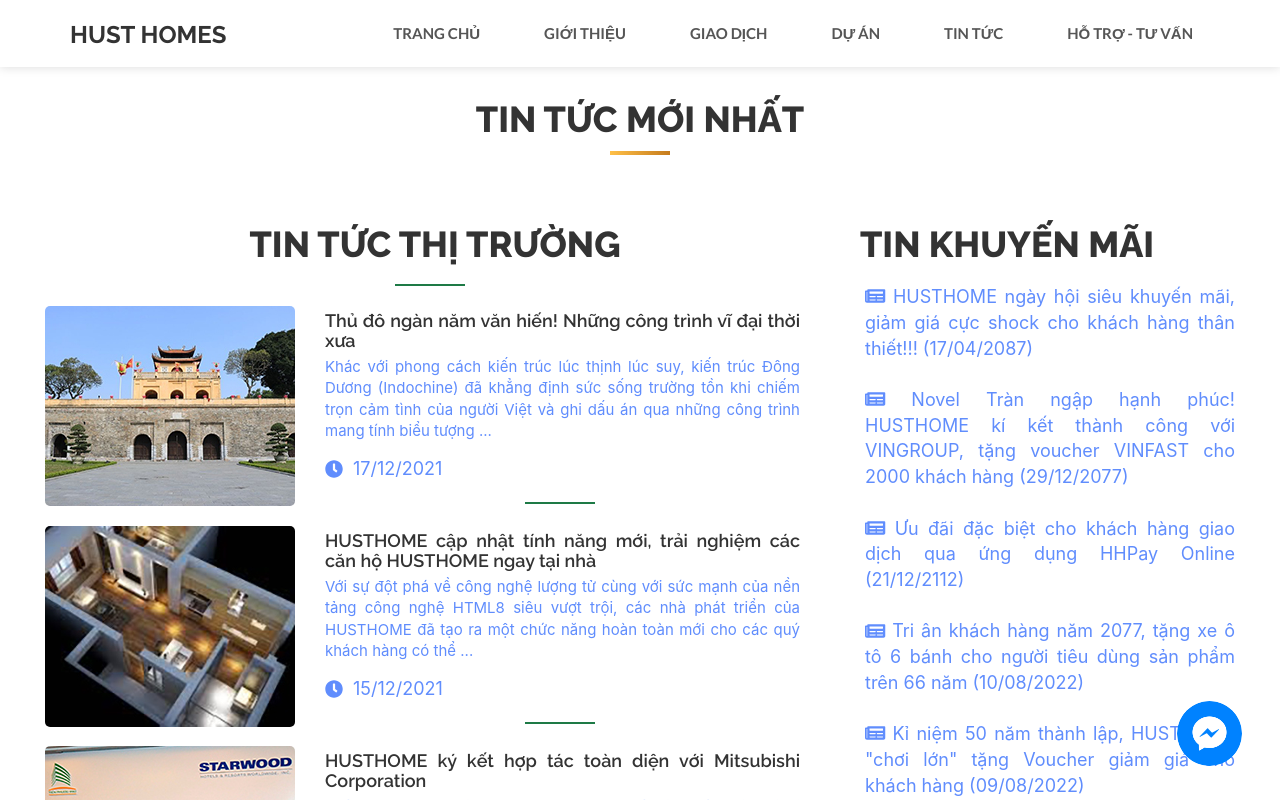
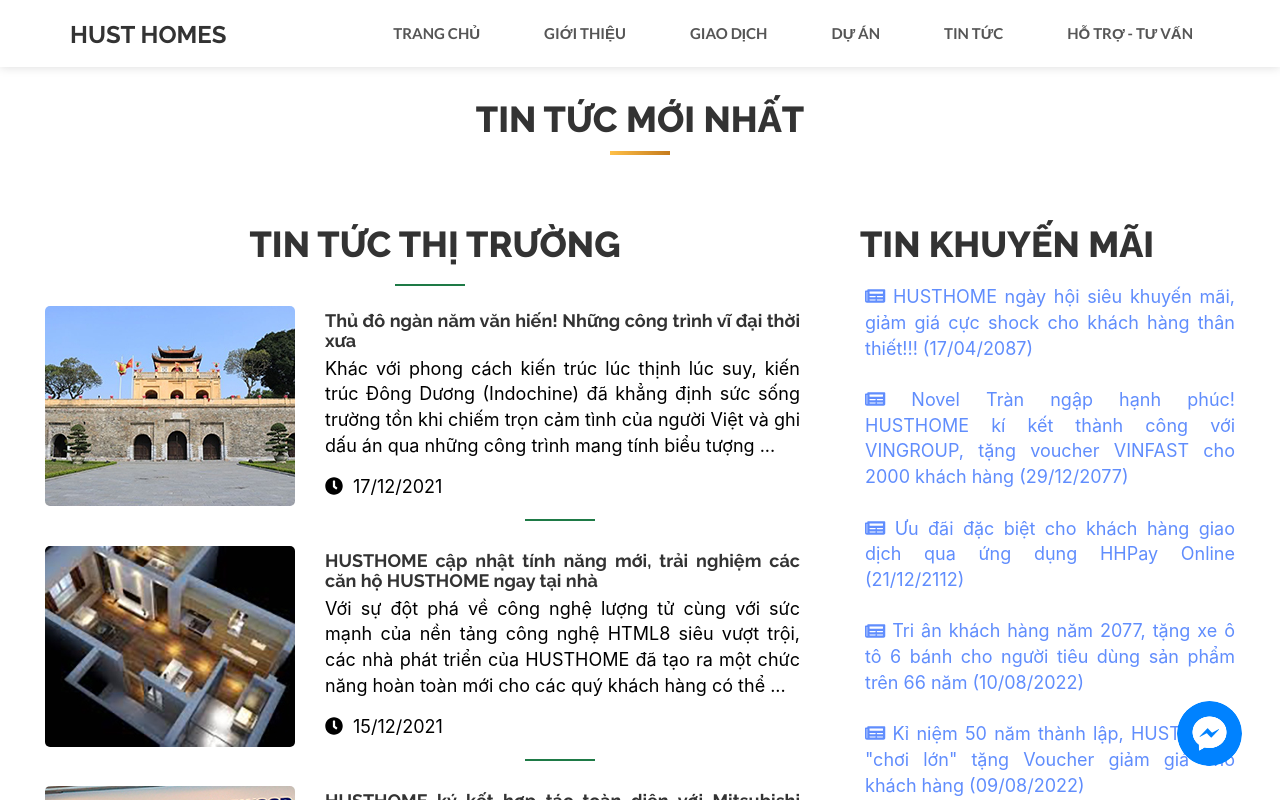
Before and after one commit to dzungchaos/BTL-TTNM, a React (Create React App) app: page /news in a window 1280 px wide. Shown: the top 800 px of the page. Built offline with nearby package versions, Linux system fonts and the light colour scheme; what smooth-scroll, tachyons-components would draw is missing.

Commit message:
Update: GUI News

```diff
--- a/src/components/home/News/News.css
+++ b/src/components/home/News/News.css
@@ -38,7 +38,7 @@
 	width: 250px;
 	height: 200px;
 	border-radius: 5px;
-	margin-bottom: 20px;
+	margin-bottom: 40px;
 }
 
 .illustration {
@@ -50,7 +50,8 @@
 	/* border: 1px solid black; */
 	width: 500px;
 	height: 200px;
-	margin-bottom: 20px;
+	margin-bottom: 40px;
+	color: black;
 }
 
 .market_news_title {
@@ -59,6 +60,7 @@
 	margin-left: 15px;
 	margin-right: 10px;
 	margin-bottom: 2px;
+	font-weight: bolder;
 }
 
 .market_news_description {
@@ -67,11 +69,13 @@
 	margin-left: 15px;
 	margin-right: 10px;
 	margin-bottom: 15px;
+	font-size: 18px;
 }
 
 .market_news_time {
 	margin-left: 15px;
 	margin-right: 10px;
+	color: black;
 }
 
 #news_promotion {
@@ -124,3 +128,7 @@
 	border-radius: 10px;
 	margin-left: 0%;
 }
+
+.news_market_link {
+	text-decoration: none;
+}
--- a/src/components/home/News/News.js
+++ b/src/components/home/News/News.js
@@ -36,7 +36,7 @@
 								<hr />
 								<ul>
 									<li className='list_market'>
-										<Link to='/news-detail'>
+										<Link className="news_market_link" to='/news-detail'>
 											<div id='market_image' className='market_column'>
 												<img className='illustration' src={hoangthanh} />
 											</div>
```
